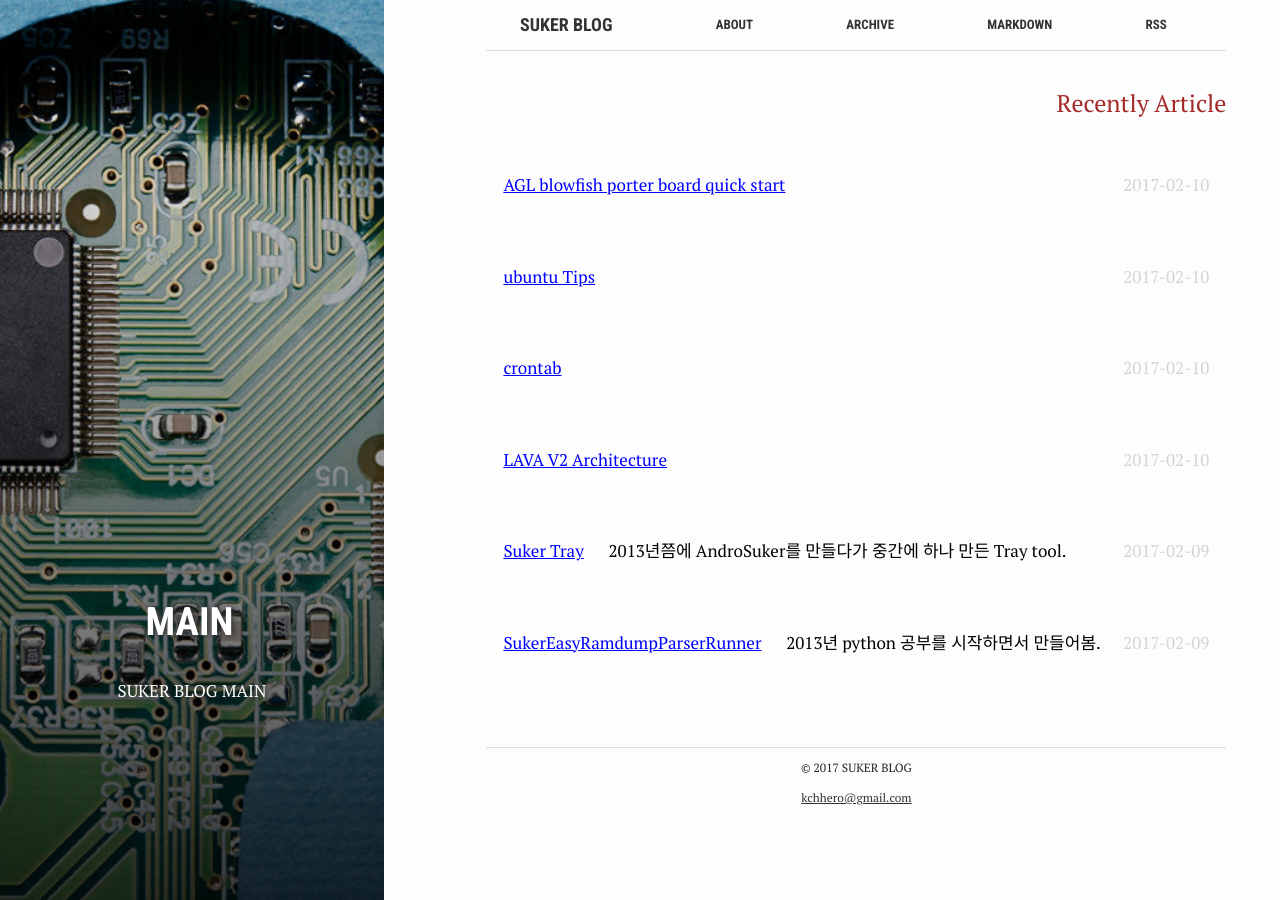
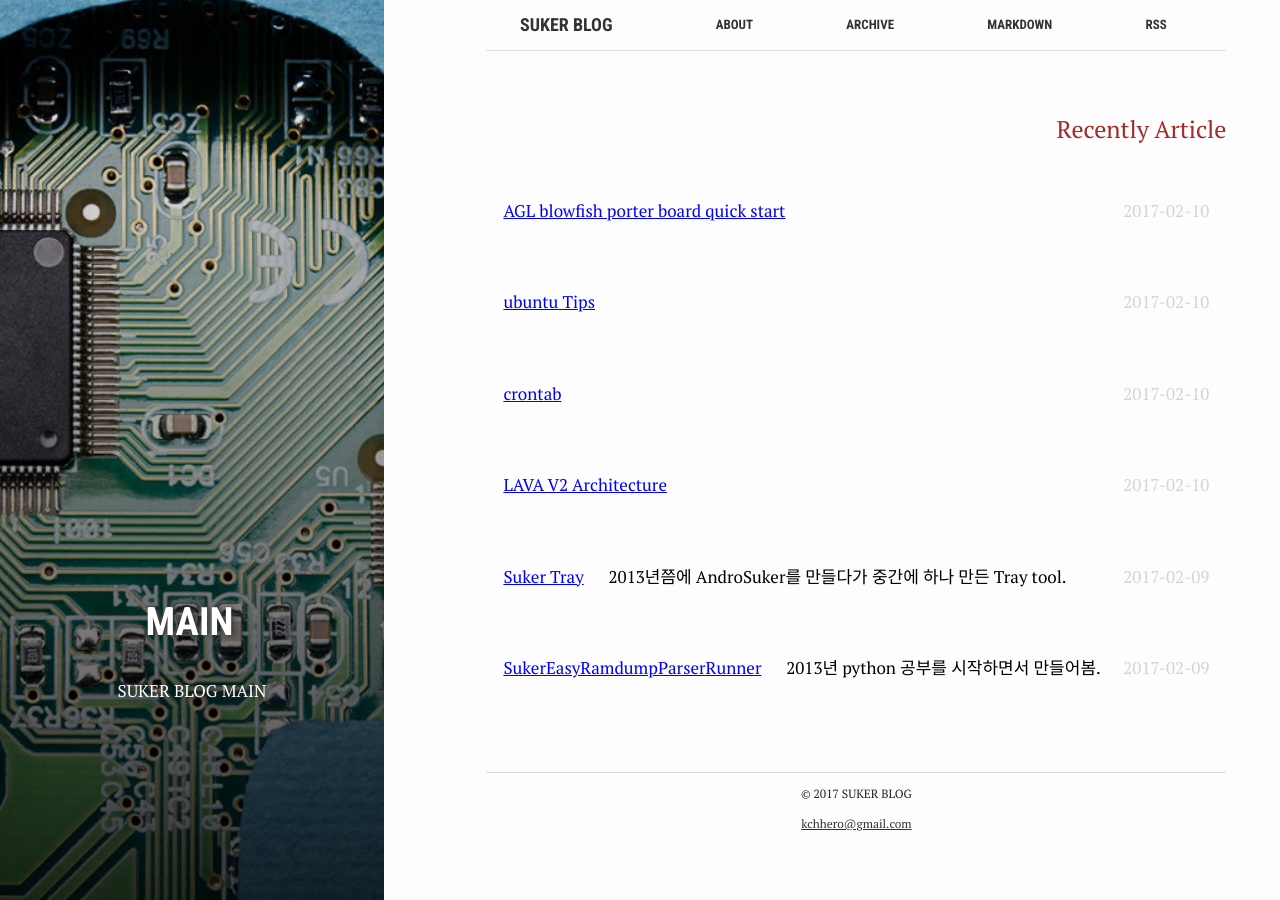
Before and after one commit to kchhero/kchhero.github.io, a Jekyll site: the page built from index.html, in a window 1280 px wide. Built offline with Jekyll 4.4.1, drawn with Linux system fonts in a browser that asks for light colours.

Commit message:
title upper padding change

```diff
--- a/_layouts/post.html
+++ b/_layouts/post.html
@@ -2,8 +2,8 @@
 layout: default
 ---
 <article class="post">
-
-  <h1 class="post-title" style="color:blue">{{ page.title }}</h1>
+  <br>
+  <h2 class="post-title" style="color:blue">{{ page.title }}</h2>
 
   <p class="post-meta">
     <time datetime="{{ page.date | date: "%Y-%m-%d" }}">{{ page.date | date: "%d-%m-%Y" }}</time>
--- a/index.html
+++ b/index.html
@@ -5,7 +5,7 @@
 title: "Suker"
 summary: "SUKER BLOG MAIN"
 ---
-
+<br>
 <p align="right"><a style="color:brown"><font size="5">Recently Article</font></a></p>
 {% for post in site.posts limit: 6 %}
   <article class="index-page">
```
